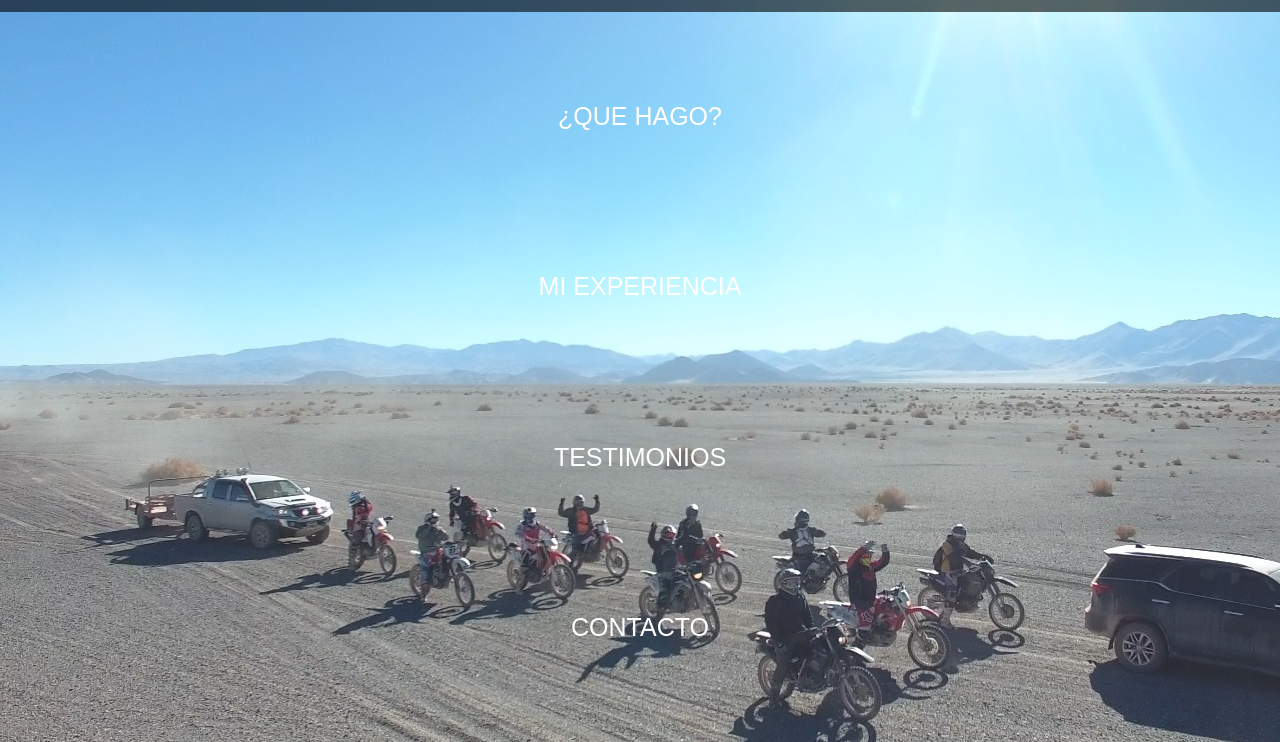
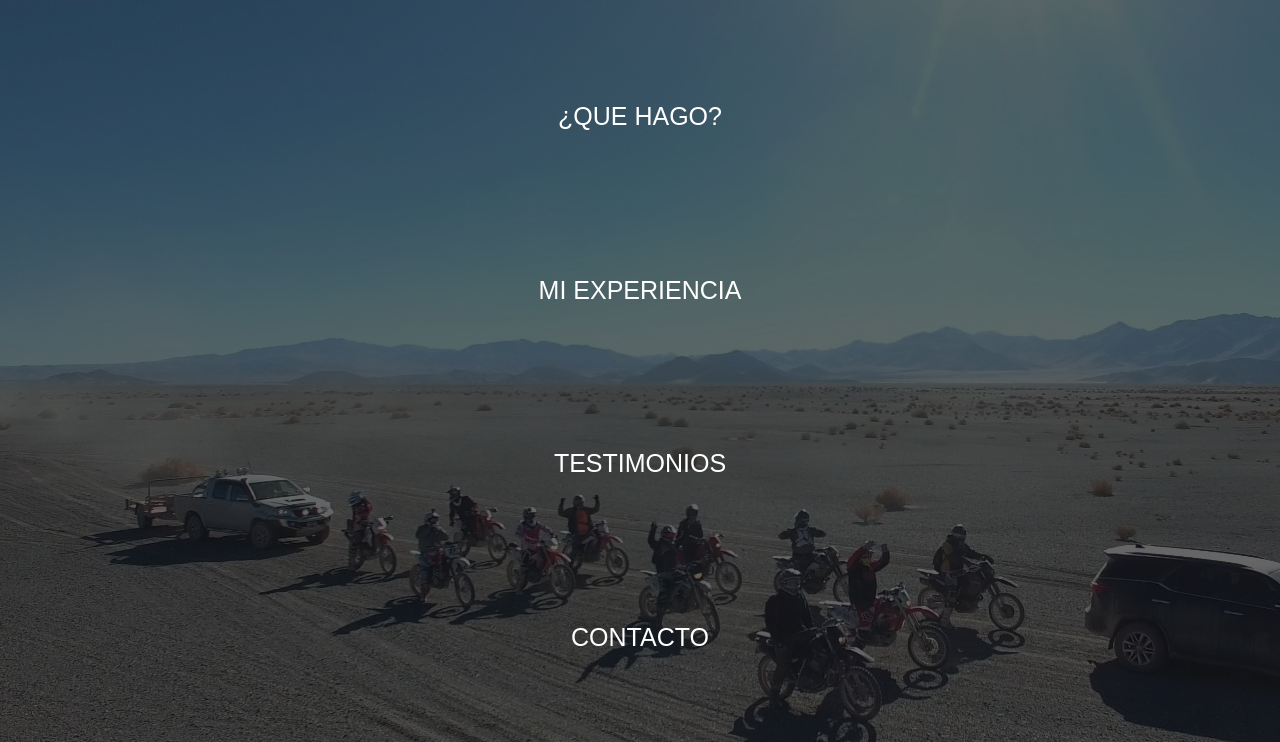
Before and after one commit to etctec/sasha, a plain HTML site: page index.html in a window 1280 px wide. Shown: the part 58-800 px from the top of the page. Drawn offline with Linux system fonts and the light colour scheme.

Commit message:
testing some margin stuff

```diff
--- a/style.css
+++ b/style.css
@@ -59,13 +59,12 @@ transform: translateY(-50%);*/
 }
 
 .pages{
-  /*background-color: rgba(0,0,0,.6);*/
+  background-color: rgba(0,0,0,.6);
   text-transform: uppercase;
   font-size: 25px;
   font-family: sans-serif;
   color: white;
-  height: 90vh;
-  /*height: calc(100vh - 10vh);*/
+  height: calc(100vh - 35px - 35px);
 }
 
 .pages ul{
```
